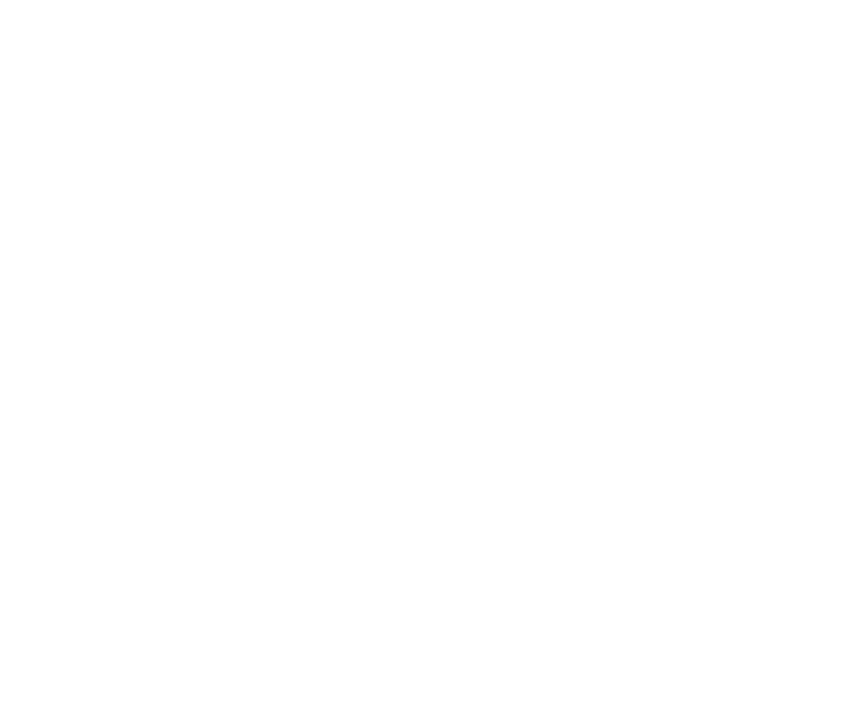
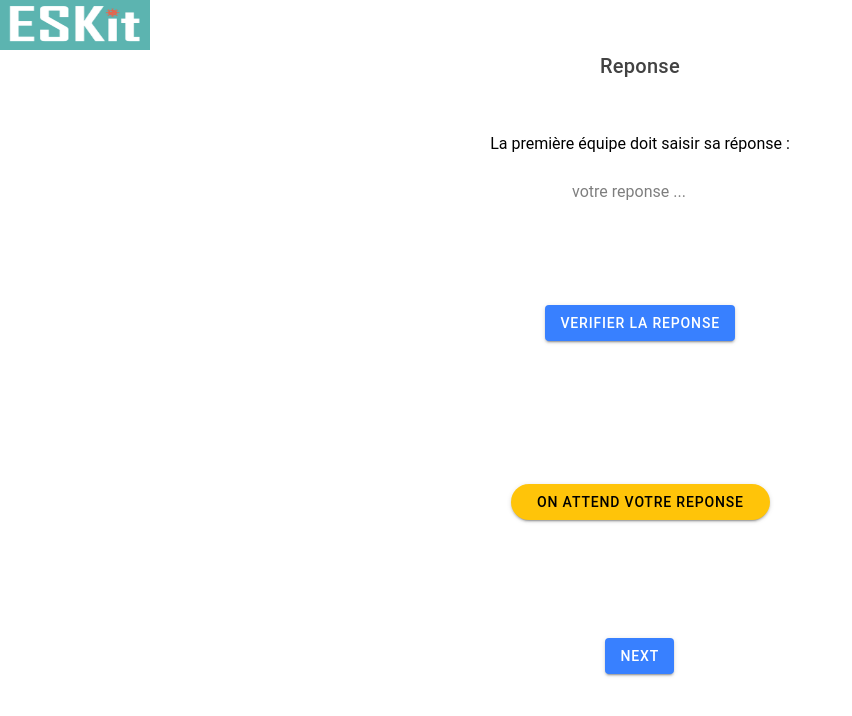
Before and after one commit to Luminilion/EskApp, a React (Create React App) app: page /reponse_1 in a window 1280 px wide. Shown: the top 716 px of the page, without its empty margins (0-852 px from the left). Built offline with nearby package versions, Linux system fonts and the light colour scheme.

Commit message:
quelques modif Buzzer_solo

```diff
--- a/src/App.tsx
+++ b/src/App.tsx
@@ -11,8 +11,10 @@
 import JoueursAttribution2 from './pages/JoueursAttribution2';
 import Indications from './pages/enigma/Indications';
 import Buzzer from './pages/enigma/Buzzer';
-import BuzzerSolo from './pages/enigma/BuzzerSolo';
-import Reponse from './pages/enigma/Reponse';
+import BuzzerSolo1 from './pages/enigma/BuzzerSolo_1';
+import BuzzerSolo2 from './pages/enigma/BuzzerSolo_2';
+import Reponse1 from './pages/enigma/Reponse_1';
+import Reponse2 from './pages/enigma/Reponse_2';
 import Endgame from './pages/Endgame';
 
 /* Core CSS required for Ionic components to work properly */
@@ -62,11 +64,17 @@
         <Route exact path="/buzzer">
           <Buzzer />
         </Route>
-        <Route exact path="/buzzerSolo">
-          <BuzzerSolo />
+        <Route exact path="/buzzerSolo_1">
+          <BuzzerSolo1 />
         </Route>
-        <Route exact path="/reponse">
-          <Reponse />
+        <Route exact path="/buzzerSolo_2">
+          <BuzzerSolo2 />
+        </Route>
+        <Route exact path="/reponse_1">
+          <Reponse1/>
+        </Route>
+        <Route exact path="/reponse_2">
+          <Reponse2/>
         </Route>
         <Route exact path="/joueursConfig">
           <JoueursConfig />
--- a/src/pages/enigma/Buzzer.tsx
+++ b/src/pages/enigma/Buzzer.tsx
@@ -34,7 +34,7 @@
 
 
         <IonCardContent >
-          <IonButton class="roundBuzzer"size="large" shape="round" color="tertiary" routerLink="/reponse">Team 1</IonButton>
+          <IonButton class="roundBuzzer"size="large" shape="round" color="tertiary" routerLink="/reponse_1">Team 1</IonButton>
         </IonCardContent>
 
       </IonContent>
@@ -48,7 +48,7 @@
 
 
       <IonCardContent >
-          <IonButton class="roundBuzzer"size="large" shape="round" color="tertiary" routerLink="/reponse">Team 2</IonButton>
+          <IonButton class="roundBuzzer"size="large" shape="round" color="tertiary" routerLink="/reponse_2">Team 2</IonButton>
         </IonCardContent>
 
 
--- a/src/pages/enigma/BuzzerSolo.css
+++ b/src/pages/enigma/BuzzerSolo.css
@@ -18,7 +18,7 @@
 
 
     text-align: center;
-    color: red;
+    color: rgb(105, 0, 0);
     font-size: 30pt;
     font-style: bold;
 
@@ -26,5 +26,8 @@
 .roundBuzzer{
   vertical-align: middle;
   align-items: center;
+  width: 360px;
+
+  height: 200px;
 
 }
--- /dev/null
+++ b/src/pages/enigma/BuzzerSolo_1.tsx
@@ -0,0 +1,50 @@
+import { IonContent, IonHeader, IonPage, IonTitle, IonToolbar,
+  IonApp,
+  IonCardContent,
+  IonButton} from '@ionic/react';
+import './BuzzerSolo.css';
+import logo from '../../img/logo.png';
+import CountDownTimer from './CountDownTimer';
+
+const hoursMinSecs = {hours:0, minutes: 1, seconds: 0}
+
+const BuzzerSolo: React.FC = () => {
+  return (
+    <IonPage>
+
+      <IonHeader>
+        <IonToolbar>
+          <img src={logo} height="50" width="150" />
+          <IonTitle>BuzzerSolo</IonTitle>
+        </IonToolbar>
+      </IonHeader>
+<IonContent  color="secondary"  >
+<h1 className="congrats">Bravo ! </h1>
+  <div className="text">
+      Vous avez trouvé l'indice !
+  </div>
+  <div className="text">
+      L'équipe adverse n'a plus beaucoup de temps
+  </div>
+</IonContent>
+
+<IonToolbar class="ion-text-center">
+<br />
+        <br />
+ <IonButton color="tertiary" routerLink="/endGame">  <CountDownTimer hoursMinSecs={hoursMinSecs}/> </IonButton>
+</IonToolbar>
+
+<IonContent   color="warning">
+
+  <IonCardContent class="ion-text-center">
+      <IonButton class="roundBuzzer"size="large" shape="round" color="tertiary" routerLink="/reponse_2">Team 2 </IonButton>
+  </IonCardContent>
+</IonContent>
+
+
+
+</IonPage>
+  );
+};
+
+export default BuzzerSolo;
--- /dev/null
+++ b/src/pages/enigma/BuzzerSolo_2.tsx
@@ -0,0 +1,51 @@
+import { IonContent, IonHeader, IonPage, IonTitle, IonToolbar,
+  IonApp,
+  IonCardContent,
+  IonButton} from '@ionic/react';
+import './BuzzerSolo.css';
+import logo from '../../img/logo.png';
+import CountDownTimer from './CountDownTimer';
+
+const hoursMinSecs = {hours:0, minutes: 1, seconds: 0}
+
+const BuzzerSolo: React.FC = () => {
+  return (
+    <IonPage>
+
+      <IonHeader>
+        <IonToolbar>
+          <img src={logo} height="50" width="150" />
+          <IonTitle>BuzzerSolo</IonTitle>
+        </IonToolbar>
+      </IonHeader>
+     <IonContent  color="secondary"  >
+
+
+ <IonCardContent class="ion-text-center">
+   <IonButton class="roundBuzzer"size="large" shape="round" color="tertiary" routerLink="/reponse_1">Team 1 </IonButton>
+ </IonCardContent>
+
+</IonContent>
+
+<IonToolbar class="ion-text-center">
+<br />
+        <br />
+ <IonButton color="tertiary" routerLink="/endGame">  <CountDownTimer hoursMinSecs={hoursMinSecs}/> </IonButton>
+</IonToolbar>
+
+<IonContent   color="warning">
+  <h1 className="congrats">Bravo ! </h1>
+  <div className="text">
+      Vous avez trouvé l'indice !
+  </div>
+  <div className="text">
+      L'équipe adverse n'a plus beaucoup de temps
+  </div>
+</IonContent>
+
+
+</IonPage>
+  );
+};
+
+export default BuzzerSolo;
--- /dev/null
+++ b/src/pages/enigma/Reponse_1.tsx
@@ -0,0 +1,144 @@
+import {
+  IonContent,
+  IonHeader,
+  IonPage,
+  IonTitle,
+  IonToolbar,
+  IonCardContent,
+  IonApp,
+  IonInput,
+  IonButton
+} from '@ionic/react';
+import './Reponse.css';
+import { useState, FormEvent} from 'react';
+import logo from '../../img/logo.png';
+
+
+
+
+const Reponse: React.FC = () => {
+
+
+  /*var state = { name: '', phone: '', email: '', hint: '' };
+
+  let handleChange = (name, value) => {
+    this.setState({...this.state, [name]: value});
+  };
+
+  const [input, setInput] = useState('')
+
+  var state = {
+    value: "correct",
+    response: "On attend la reponse ...",
+  };
+
+  let check = (text: string) => {
+    if (state.value == text)
+      {
+
+      return {response : "Bravo, c'est la bonne reponse!"}
+    }
+    else{
+      return {response : "Oups, mauvaise reponse!"}
+    }
+    return state;
+  };
+
+*/
+
+  const [text, setText] = useState<string>();
+  const [response, setResponse] = useState<string>("On attend votre reponse");
+  const [color, setColor] = useState<string>("warning");
+  const [link, setLink] = useState<string>("/buzzer");
+
+  let check = () => {
+
+
+    if ( !text) {
+     //setResponse("Oups, mauvaise reponse!")
+     setResponse("On attend votre reponse")
+     setColor("warning")
+     setLink("/buzzer")
+    }
+    else  if ( text == 'hello')
+    {
+
+    //setResponse("Bravo, c'est la bonne reponse!")
+    setResponse("Bravo, c'est la bonne reponse!")
+    setColor("success")
+    setLink("/buzzerSolo_1")
+  }
+    else {
+
+        setResponse("Oups, mauvaise reponse!")
+        setColor("danger")
+        setLink("/buzzer")
+
+    }
+
+  };
+
+
+
+  return (
+    <IonApp>
+
+      <IonHeader  >
+        <IonToolbar>
+          <img src={logo} height="50" width="150" />
+          <IonTitle class="ion-text-center"> Reponse</IonTitle>
+        </IonToolbar>
+      </IonHeader>
+
+      <IonToolbar class="ion-text-center" >
+        <br />
+
+
+      </IonToolbar>
+
+      <IonContent class="ion-text-center"  >
+        La première équipe doit saisir sa réponse :
+
+        <br />
+        <br />
+        <IonInput  value={text}  placeholder="votre reponse ..." onIonChange={e => setText(e.detail.value!)} clearInput></IonInput>
+
+      </IonContent>
+
+      <IonContent class="ion-text-center"  >
+        <IonButton
+        color="primary"
+
+        onClick={ () => check() }
+      >
+        { "verifier la reponse"}
+      </IonButton>
+      </IonContent>
+
+
+
+
+      <IonContent class="ion-text-center" >
+
+        <IonCardContent >
+
+          <IonButton shape="round" color={color} > { response} </IonButton>
+
+        </IonCardContent>
+      </IonContent>
+
+      <IonContent class="ion-text-center"  >
+        <IonButton
+        color="primary"
+
+        routerLink={link}
+      >
+        { "next"}
+      </IonButton>
+      </IonContent>
+
+    </IonApp>
+  );
+};
+
+export default Reponse;
--- a/src/pages/enigma/Reponse.tsx
+++ b/src/pages/enigma/Reponse_2.tsx
@@ -66,7 +66,7 @@
     //setResponse("Bravo, c'est la bonne reponse!")
     setResponse("Bravo, c'est la bonne reponse!")
     setColor("success")
-    setLink("/buzzerSolo")
+    setLink("/buzzerSolo_2")
   }
     else {
 
@@ -98,7 +98,7 @@
 
       <IonContent class="ion-text-center"  >
 
-
+        La seconde équipe doit saisir sa réponse :
         <br />
         <br />
         <IonInput  value={text}  placeholder="votre reponse ..." onIonChange={e => setText(e.detail.value!)} clearInput></IonInput>
```
Also changed, not shown: src/pages/enigma/BuzzerSolo.tsx (deleted, +0 -61 lines).
